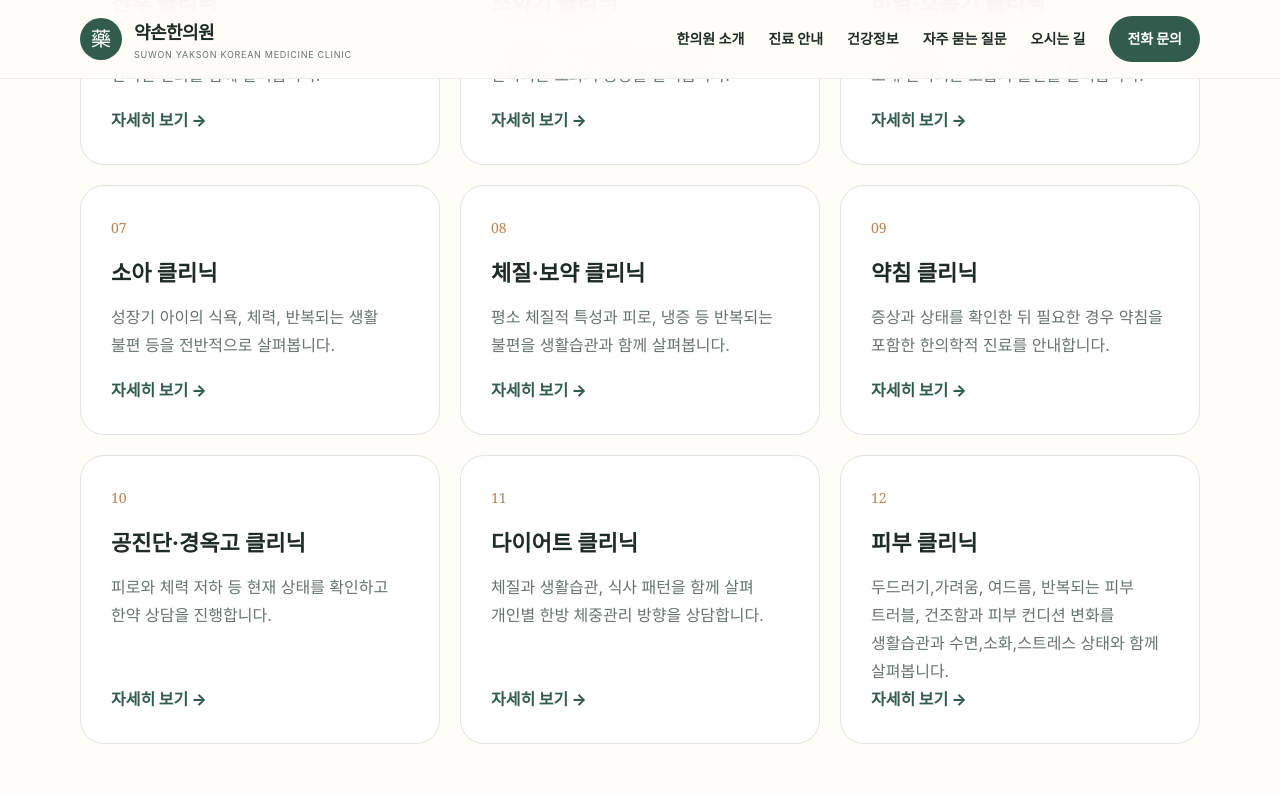
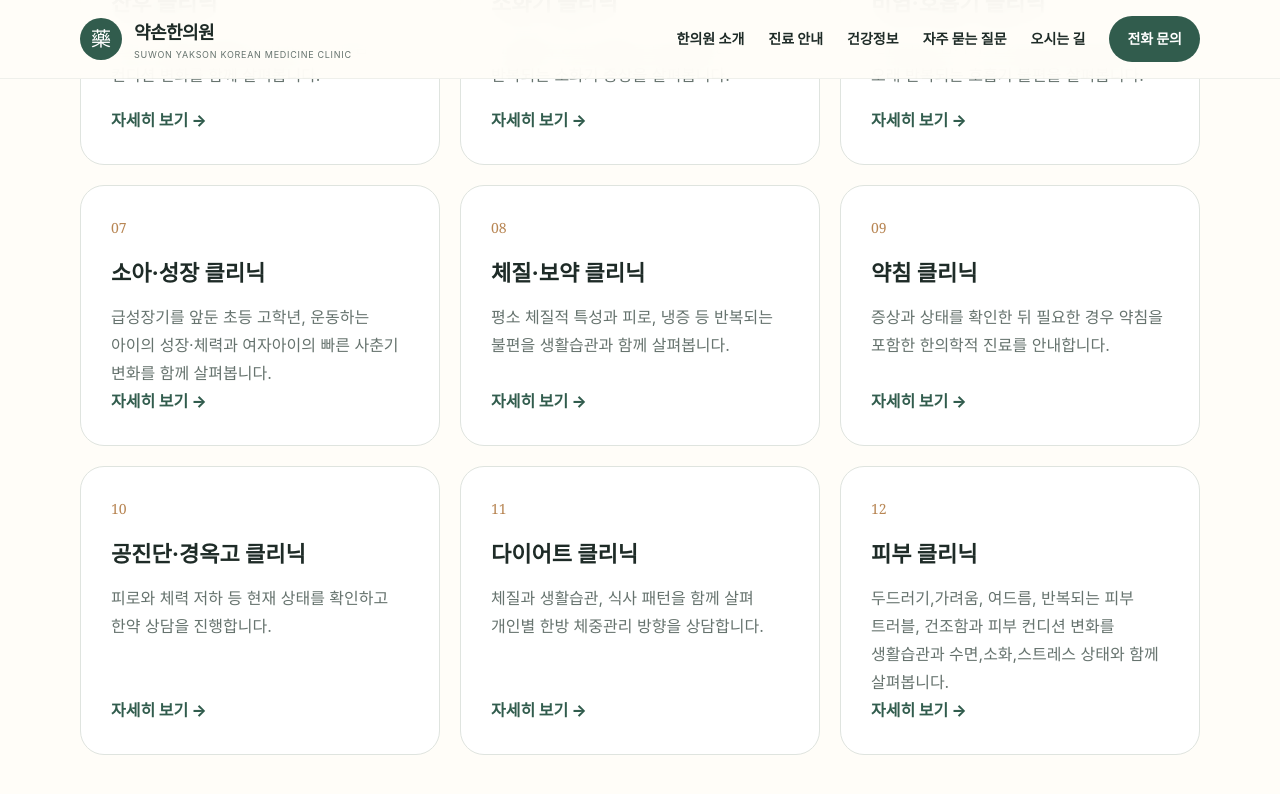
Before and after one commit to yaksonclinic/yakson-suwon-site, a Jekyll site: the page built from index.md, in a window 1280 px wide and 900 px high, scrolled down 1425 px. Shown: the top 794 px of the window. Built offline with Jekyll 4.4.1, drawn with Linux system fonts in a browser that asks for light colours.

Commit message:
Update index.md

```diff
--- a/index.md
+++ b/index.md
@@ -119,9 +119,9 @@ description: "수원 팔달구 우만동 약손한의원의 진료시간, 위치
 
       <article class="card">
         <span class="num">07</span>
-        <h3>소아 클리닉</h3>
-        <p>성장기 아이의 식욕, 체력, 반복되는 생활 불편 등을 전반적으로 살펴봅니다.</p>
-        <a class="card-link" href="{{ '/treatment/' | relative_url }}">자세히 보기 →</a>
+         <h3>소아·성장 클리닉</h3>
+  <p>급성장기를 앞둔 초등 고학년, 운동하는 아이의 성장·체력과 여자아이의 빠른 사춘기 변화를 함께 살펴봅니다.</p>
+  <a class="card-link" href="{{ '/clinic/children/' | relative_url }}">자세히 보기 →</a>
       </article>
 
       <article class="card">
```
